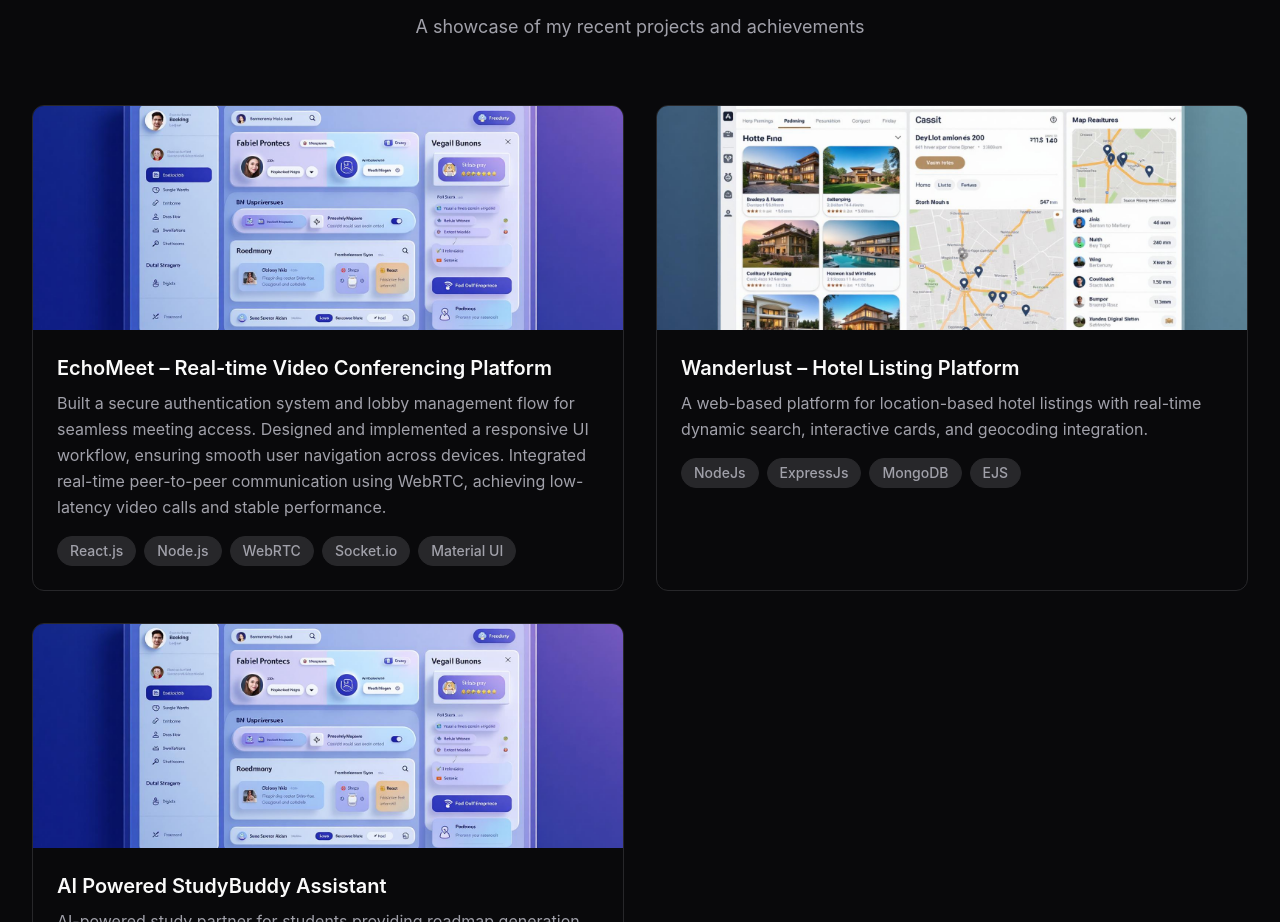
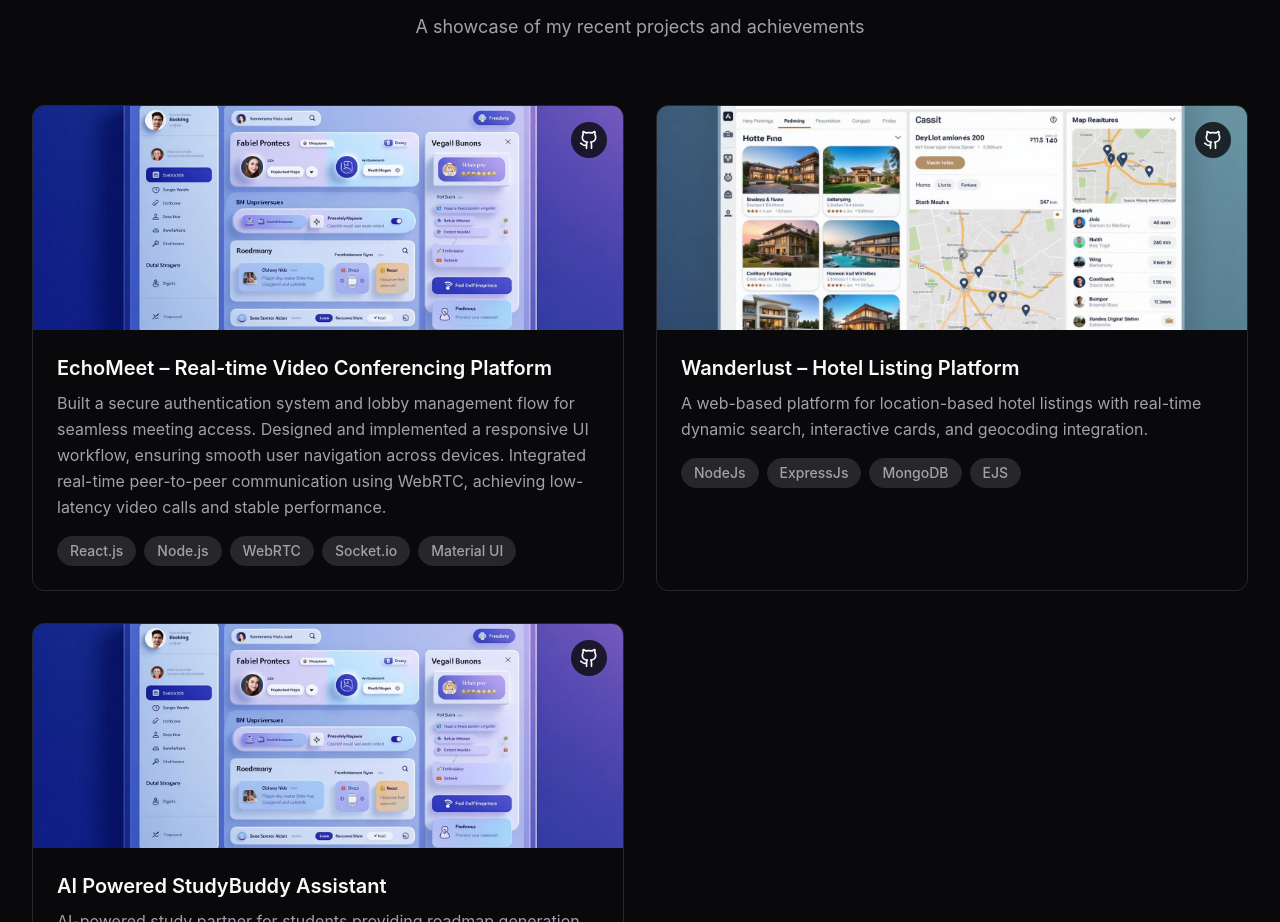
Before and after one commit to user135-test/vivek-portfolio9, a React (Vite) app: page / in a window 1280 px wide. Shown: the part 2474-3396 px from the top of the page. Built offline with nearby package versions, Linux system fonts and the light colour scheme.

Commit message:
Add Git repo links to projects
Added GitHub repository links to the EchoMeet, Wanderlust, and StudyBuddy projects. The links are now displayed with a Git icon for each project.

```diff
--- a/src/components/Portfolio.tsx
+++ b/src/components/Portfolio.tsx
@@ -85,19 +85,22 @@ const Portfolio = () => {
       title: "EchoMeet – Real-time Video Conferencing Platform",
       description: "Built a secure authentication system and lobby management flow for seamless meeting access. Designed and implemented a responsive UI workflow, ensuring smooth user navigation across devices. Integrated real-time peer-to-peer communication using WebRTC, achieving low-latency video calls and stable performance.",
       tools: ["React.js", "Node.js", "WebRTC", "Socket.io", "Material UI"],
-      image: studyBuddyImage
+      image: studyBuddyImage,
+      githubLink: "https://github.com/Vivek210404/EchoMeet"
     },
     {
       title: "Wanderlust – Hotel Listing Platform",
       description: "A web-based platform for location-based hotel listings with real-time dynamic search, interactive cards, and geocoding integration.",
       tools: ["NodeJs", "ExpressJs", "MongoDB", "EJS"],
-      image: wanderlustImage
+      image: wanderlustImage,
+      githubLink: "https://github.com/Vivek210404/Airbnb"
     },
     {
       title: "AI Powered StudyBuddy Assistant",
       description: "AI-powered study partner for students providing roadmap generation and analysis with a user-friendly interface.",
       tools: ["React", "NodeJS", "ExpressJS", "Gemini"],
-      image: studyBuddyImage
+      image: studyBuddyImage,
+      githubLink: "https://github.com/Vivek210404/StudyBuddy"
     }
   ];
 
--- a/src/components/ProjectCard.tsx
+++ b/src/components/ProjectCard.tsx
@@ -1,12 +1,15 @@
+import { Github } from "lucide-react";
+
 interface ProjectCardProps {
   title: string;
   description: string;
   tools: string[];
   image: string;
   link?: string;
+  githubLink?: string;
 }
 
-const ProjectCard = ({ title, description, tools, image, link }: ProjectCardProps) => {
+const ProjectCard = ({ title, description, tools, image, link, githubLink }: ProjectCardProps) => {
   return (
     <div className="group bg-card border border-border rounded-xl overflow-hidden hover-lift hover-glow transition-all duration-300">
       <div className="relative overflow-hidden">
@@ -15,6 +18,17 @@ const ProjectCard = ({ title, description, tools, image, link }: ProjectCardProp
           alt={title}
           className="w-full h-48 sm:h-56 object-cover transition-transform duration-300 group-hover:scale-110"
         />
+        {githubLink && (
+          <a
+            href={githubLink}
+            target="_blank"
+            rel="noopener noreferrer"
+            className="absolute top-4 right-4 bg-background/80 backdrop-blur-sm text-foreground p-2 rounded-full hover:bg-background transition-all duration-200 hover:scale-110"
+            onClick={(e) => e.stopPropagation()}
+          >
+            <Github size={20} />
+          </a>
+        )}
         <div className="absolute inset-0 bg-gradient-to-t from-black/50 to-transparent opacity-0 group-hover:opacity-100 transition-opacity duration-300" />
         {link && (
           <div className="absolute inset-0 flex items-center justify-center opacity-0 group-hover:opacity-100 transition-opacity duration-300">
```
